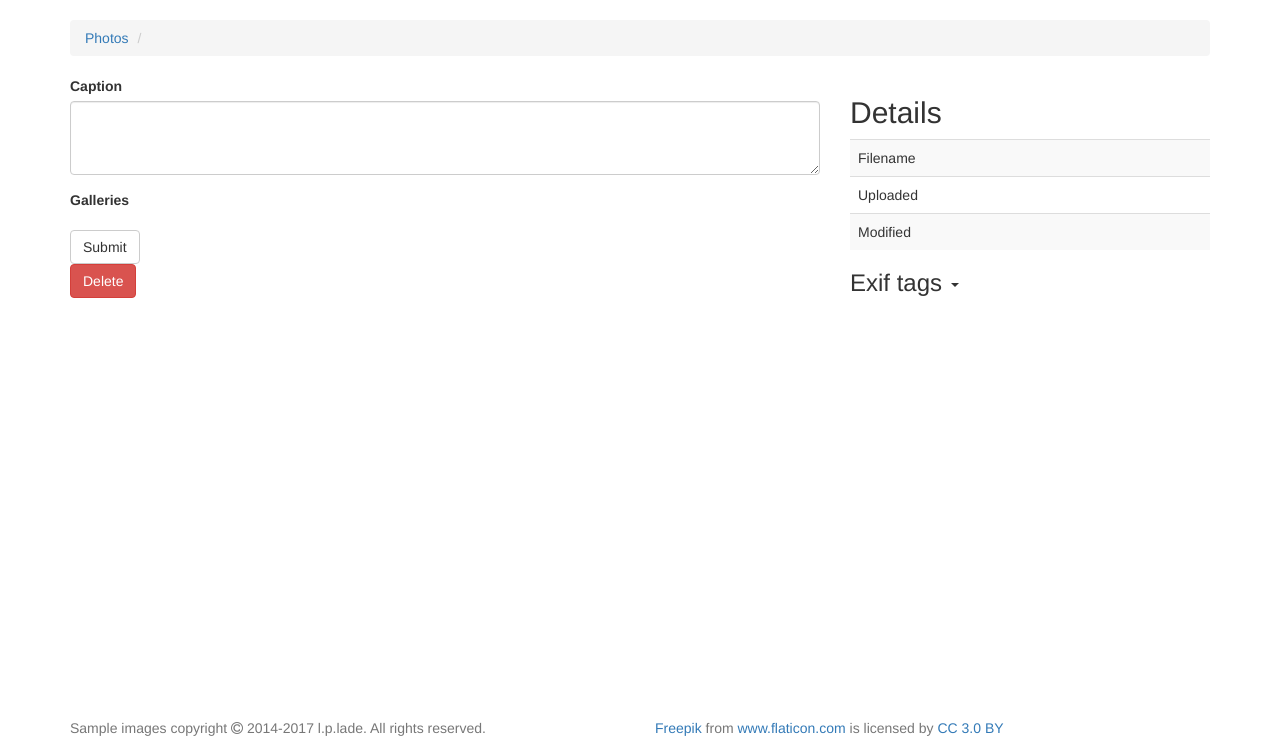
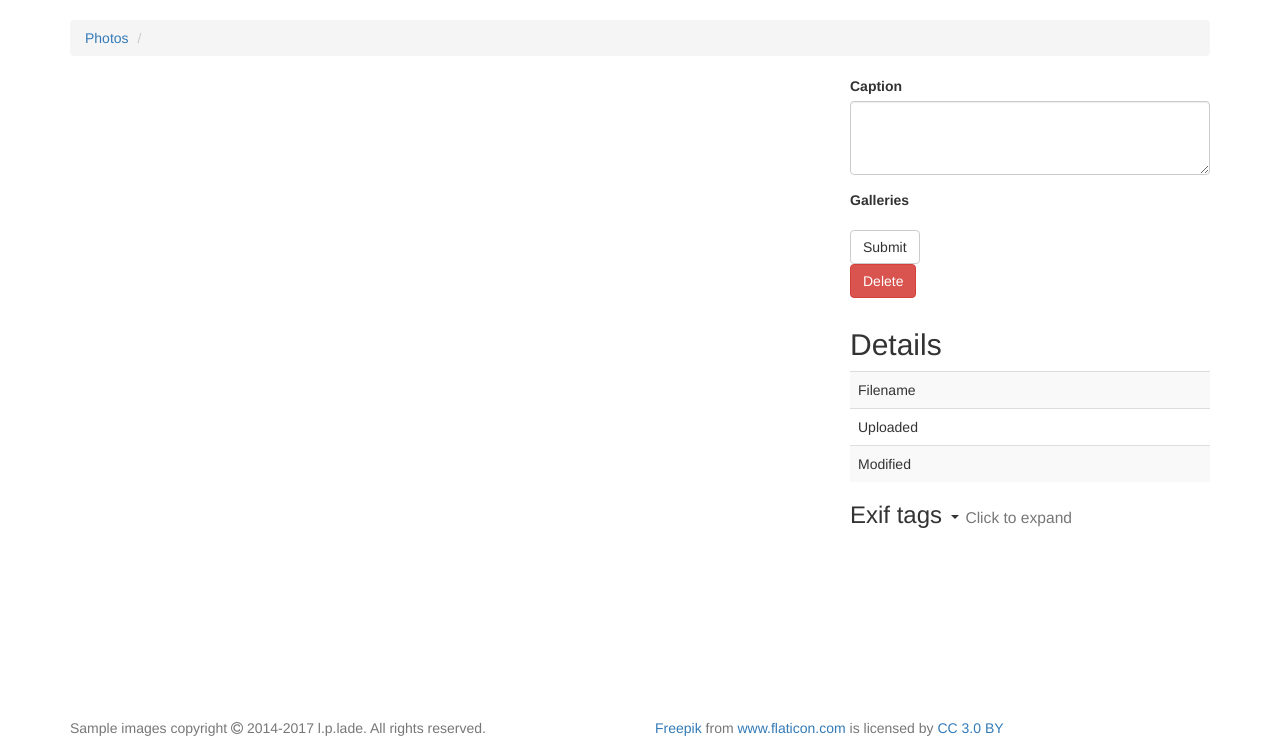
Before and after one commit to lplade/photo_cms, a Django app: template photo_cms/dam/templates/dam/photo_details.html in a window 1280 px wide. Shown: the part 52-800 px from the top of the page. Run offline with Django 3.2, Linux system fonts and the light colour scheme; the template is opened without the code that fills it: values that come from a table or form of the project are taken from there, others are empty; some libraries are stand-ins or nearby versions.

Commit message:
Changed details layout. Added link to Exif spec.

```diff
--- a/photo_cms/dam/templates/dam/photo_details.html
+++ b/photo_cms/dam/templates/dam/photo_details.html
@@ -14,17 +14,18 @@
             <img class="img-responsive"
                  src="{{ photo.image_data.url }}"
                  alt="{{ photo.original_filename }}">
+        </div>
+        <div class="col-lg-4 col-md-12">
             <form method="post" action="">
                 {% csrf_token %}
                 {{ form|crispy }}
                 <button type="submit" class="btn btn-default">Submit</button>
             </form>
 
-            <p><a class="btn btn-danger"
-                  href="{% url 'dam:photo_delete' photo_pk=photo.pk %}">Delete</a>
+            <p>
+                <a class="btn btn-danger"
+                   href="{% url 'dam:photo_delete' photo_pk=photo.pk %}">Delete</a>
             </p>
-        </div>
-        <div class="col-lg-4 col-md-12">
             <div class="table-responsive">
                 <!-- Some details about the file -->
                 <h2>Details</h2>
@@ -44,7 +45,7 @@
                 </table>
                 <!-- Extracted metadata -->
                 <h3 data-toggle="collapse" data-target="#exiftable">Exif tags
-                    <span class="caret"></span>
+                    <span class="caret"></span> <small>Click to expand</small>
                 </h3>
                 <div id="exiftable" class="collapse well">
                     <table class="table table-condensed table-striped">
```
Also changed, not shown: reference.md (added, +1 -0 lines).
